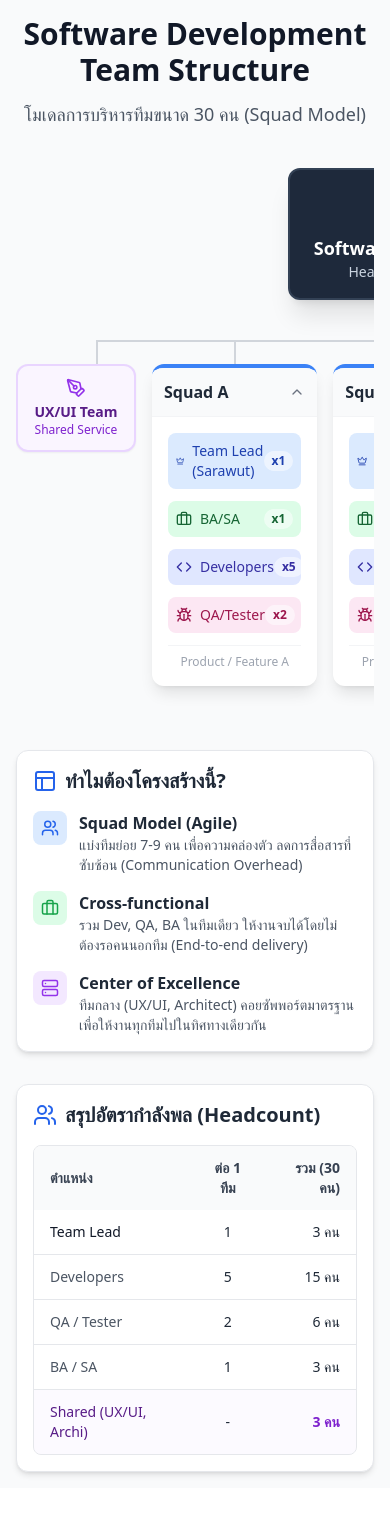
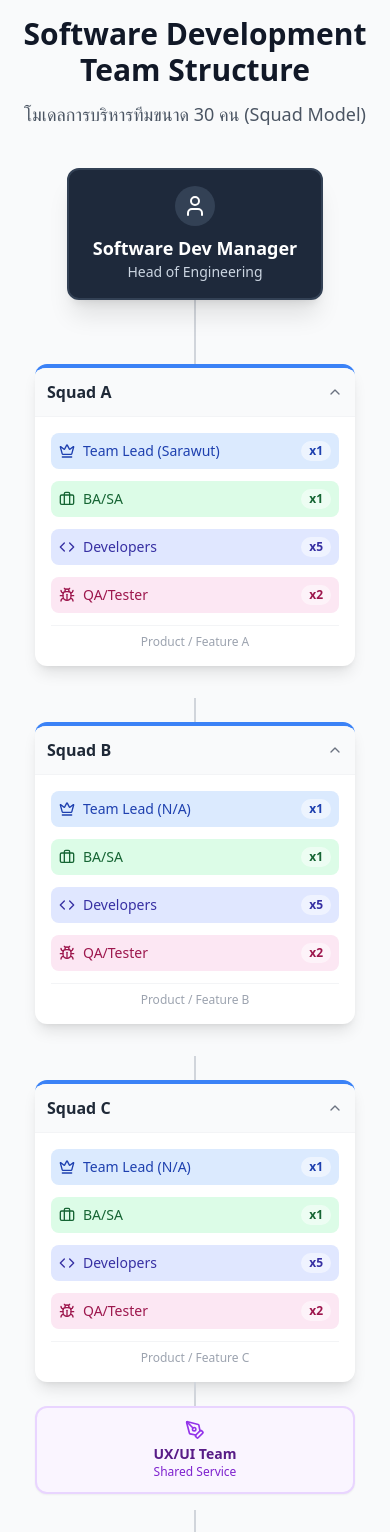
Before and after one commit to hascii66/organization-chart, a React (Vite) app: page / in a window 390 px wide. Shown: the top 1532 px of the page. Before the commit the page ends 1488 px from the top, so only its background shows below. Built offline with nearby package versions, Linux system fonts and the light colour scheme.

Commit message:
Implement Responsive for support mobile

```diff
--- a/src/App.jsx
+++ b/src/App.jsx
@@ -18,7 +18,7 @@ export default function App() {
 
         {/* --- Organizational Chart Section --- */}
         <div className="overflow-x-auto pb-8 mb-8">
-          <div className="min-w-[800px] flex flex-col items-center">
+          <div className="w-full flex flex-col items-center">
 
             {/* Level 1: Manager */}
             <div className="relative z-10">
@@ -34,8 +34,8 @@ export default function App() {
             {/* Vertical Line from Manager */}
             <div className="h-10 w-0.5 bg-gray-300"></div>
 
-            {/* Horizontal Branching Line */}
-            <div className="relative flex justify-center w-full max-w-4xl">
+            {/* Horizontal Branching Line (Desktop Only) */}
+            <div className="relative hidden md:flex justify-center w-full max-w-4xl">
               <div className="absolute top-0 w-[80%] h-0.5 bg-gray-300"></div>
 
               {/* Branch Down to Shared Services (Left) */}
@@ -46,11 +46,13 @@ export default function App() {
             </div>
 
             {/* Level 2: Shared Services & Squads Container */}
-            <div className="grid grid-cols-12 gap-4 w-full max-w-5xl">
+            <div className="flex flex-col md:grid md:grid-cols-12 gap-8 md:gap-4 w-full max-w-5xl">
 
               {/* Left Side: Shared Services Group 1 */}
-              <div className="col-span-2 flex flex-col items-center mt-6">
-                 <div className="bg-purple-50 border-2 border-purple-200 rounded-xl p-3 shadow-sm w-full text-center">
+              <div className="md:col-span-2 flex flex-col items-center mt-0 md:mt-6 order-2 md:order-1">
+                 {/* Mobile Connector */}
+                 <div className="h-6 w-0.5 bg-gray-300 md:hidden -mt-8 mb-0"></div>
+                 <div className="bg-purple-50 border-2 border-purple-200 rounded-xl p-3 shadow-sm w-full max-w-xs text-center relative z-10">
                     <PenTool size={20} className="mx-auto text-purple-600 mb-1" />
                     <h3 className="font-bold text-purple-900 text-sm">UX/UI Team</h3>
                     <p className="text-xs text-purple-700">Shared Service</p>
@@ -58,15 +60,17 @@ export default function App() {
               </div>
 
               {/* Center: Squads */}
-              <div className="col-span-8 grid grid-cols-3 gap-4">
+              <div className="md:col-span-8 grid grid-cols-1 md:grid-cols-3 gap-8 md:gap-4 order-1 md:order-2">
                 <SquadCard name="Squad A" description="Product / Feature A" lead="Sarawut" />
                 <SquadCard name="Squad B" description="Product / Feature B" lead="N/A" />
                 <SquadCard name="Squad C" description="Product / Feature C" lead="N/A" />
               </div>
 
                {/* Right Side: Shared Services Group 2 */}
-               <div className="col-span-2 flex flex-col items-center mt-6">
-                 <div className="bg-orange-50 border-2 border-orange-200 rounded-xl p-3 shadow-sm w-full text-center">
+               <div className="md:col-span-2 flex flex-col items-center mt-0 md:mt-6 order-3">
+                 {/* Mobile Connector */}
+                 <div className="h-6 w-0.5 bg-gray-300 md:hidden -mt-4 mb-0"></div>
+                 <div className="bg-orange-50 border-2 border-orange-200 rounded-xl p-3 shadow-sm w-full max-w-xs text-center relative z-10">
                     <Layout size={20} className="mx-auto text-orange-600 mb-1" />
                     <h3 className="font-bold text-orange-900 text-sm">Architect</h3>
                     <p className="text-xs text-orange-700">Standards & Core</p>
```
